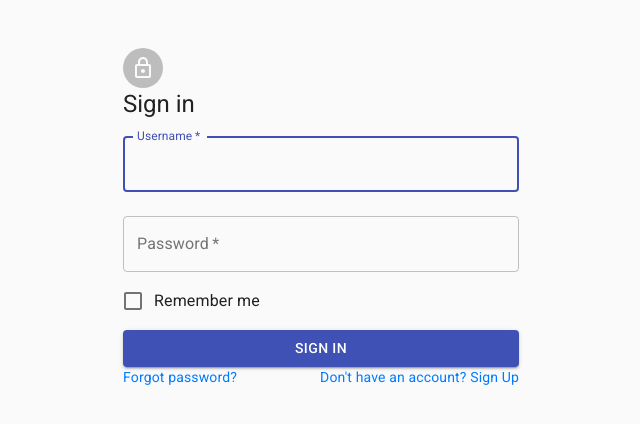
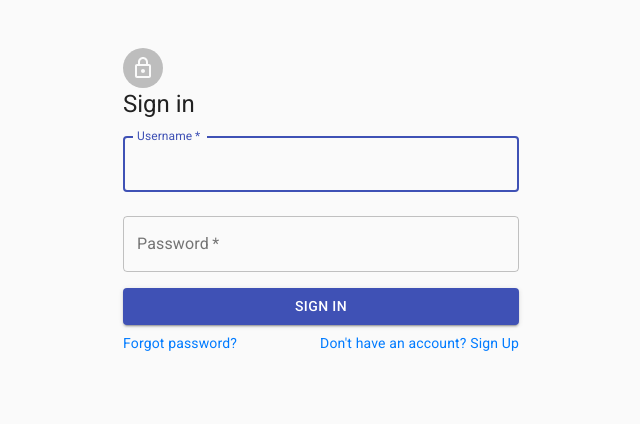
Before and after one commit to NikolasKomonen/LabourGame, a React (Create React App) app: page /login in a window 1280 px wide. Shown: the top 424 px of the page, without its empty margins (319-959 px from the left). Built offline with nearby package versions, Linux system fonts and the light colour scheme.

Commit message:
Minor fixes
Signed-off-by: NikolasKomonen <nikolaskomonen@gmail.com>

```diff
--- a/public/index.html
+++ b/public/index.html
@@ -13,7 +13,7 @@
   <link rel="stylesheet" href="https://fonts.googleapis.com/css?family=Roboto:300,400,500,700&display=swap" />
   <link rel="stylesheet" href="https://fonts.googleapis.com/icon?family=Material+Icons" />
 
-  <title>React App</title>
+  <title>Gig Economy Game</title>
 </head>
 
 <body>
--- a/src/App.js
+++ b/src/App.js
@@ -25,6 +25,7 @@ class App extends Component {
                     <Route path="/login" component={LoginPage} />
                     <Route path="/register" component={RegisterPage} />
                     <Route path="/game" component={GamePage}/>
+                    <Route path="*" component={RootRedirect} />
                 </Switch>
             </div>
 
--- a/src/LoginTab.js
+++ b/src/LoginTab.js
@@ -1,9 +1,10 @@
 import React, { Component } from 'react';
-import { withStyles, Grid, TextField, Button, FormControlLabel, Checkbox, Container, CssBaseline, Avatar, Typography, Box, Dialog } from '@material-ui/core';
+import { withStyles, Grid, TextField, Button, Container, CssBaseline, Avatar, Typography, Box, Dialog } from '@material-ui/core';
 import LockOutlinedIcon from '@material-ui/icons/LockOutlined';
 import $ from 'jquery'
 import { withRouter, Link } from 'react-router-dom'
 import { makeStyles } from '@material-ui/core/styles';
+
 
 const useStyles = makeStyles(theme => ({
     paper: {
@@ -19,10 +20,7 @@ const useStyles = makeStyles(theme => ({
     form: {
         width: '100%', // Fix IE 11 issue.
         marginTop: theme.spacing(1),
-    },
-    submit: {
-        margin: theme.spacing(3, 0, 2),
-    },
+    }
 }));
 
 
@@ -38,15 +36,15 @@ class LoginTab extends Component {
     }
 
     closeModal() {
-        this.setState({ showForgotPasswordModal: false })
+        this.setState({ showForgotPasswordPopup: false })
     }
 
     openModal() {
-        this.setState({ showForgotPasswordModal: true })
+        this.setState({ showForgotPasswordPopup: true })
     }
 
     ifEnterPressed(keyCode) {
-        if(keyCode === 13) {
+        if (keyCode === 13) {
             this.validateLogin()
         }
     }
@@ -61,25 +59,25 @@ class LoginTab extends Component {
                 'Content-Type': 'application/json'
             }
         }).then((res) => {
-            if(res.status === 200) {
+            if (res.status === 200) {
                 this.props.history.push('/game')
                 return;
             }
-            return(res.text())
+            return (res.text())
 
         }).then((text) => {
-            if(text) {
-                const newState = { ...this.state}
+            if (text) {
+                const newState = { ...this.state }
 
-                    newState.loginErrorMessage = text
-                    this.setState(newState)
+                newState.loginErrorMessage = text
+                this.setState(newState)
             }
         })
     }
 
     newLoginAttempt() {
-        if(this.state.loginErrorMessage) {
-            const newState = { ...this.state}
+        if (this.state.loginErrorMessage) {
+            const newState = { ...this.state }
             newState.loginErrorMessage = undefined
             this.setState(newState)
         }
@@ -87,11 +85,9 @@ class LoginTab extends Component {
 
     render() {
         const classes = useStyles;
-        console.log("In Login Tab Render")
 
         return (
-
-            <Container className="mt-5"component="main" maxWidth="xs">
+            <Container className="mt-5" component="main" maxWidth="xs">
                 <CssBaseline />
                 <div className={classes.paper}>
                     <Avatar className={classes.avatar}>
@@ -100,7 +96,7 @@ class LoginTab extends Component {
                     <Typography component="h1" variant="h5">
                         Sign in
                 </Typography>
-                    <form className={classes.form} onChange={() => {this.newLoginAttempt()}} onKeyDown={(e) => {this.ifEnterPressed(e.keyCode)}}>
+                    <form className={classes.form} onChange={() => { this.newLoginAttempt() }} onKeyDown={(e) => { this.ifEnterPressed(e.keyCode) }}>
                         <TextField
                             variant="outlined"
                             margin="normal"
@@ -123,30 +119,26 @@ class LoginTab extends Component {
                             id="login-password"
                             autoComplete="current-password"
                         />
-                        <FormControlLabel
-                            control={<Checkbox value="remember" color="primary" />}
-                            label="Remember me"
-                        />
                         <Box ><Typography color="error">{this.state.loginErrorMessage}</Typography></Box>
                         <Button
                             type="button"
                             fullWidth
                             variant="contained"
                             color="primary"
-                            className={classes.submit}
+                            className="mt-2"
                             onClick={() => { this.validateLogin() }}
                         >
                             Sign In
-                  </Button>
-                        <Grid container>
+                        </Button>
+                        <Grid container className="mt-2">
                             <Grid item xs>
-                                <Link to="" onClick={(e) => {e.preventDefault(); this.openModal()}} >
+                                <Link to="" onClick={(e) => { e.preventDefault(); this.openModal() }} >
                                     Forgot password?
                                 </Link>
-                                <Dialog onClose={() => {this.closeModal()}} open={this.state.showForgotPasswordPopup}>
+                                <Dialog onClose={() => { this.closeModal() }} open={this.state.showForgotPasswordPopup}>
                                     <Box className="p-3">
-                                    <h3>Please Contact Nikolas Komonen</h3>
-                                    <p>Email: nikolas.komonen AT mail.utoronto.ca</p>
+                                        <h3>Please Contact Nikolas Komonen</h3>
+                                        <p>Email: nikolas.komonen AT mail.utoronto.ca</p>
                                     </Box>
                                 </Dialog>
                             </Grid>
@@ -158,9 +150,7 @@ class LoginTab extends Component {
                         </Grid>
                     </form>
                 </div>
-
             </Container>
-
         );
     }
 }
--- a/src/ResponsiveDrawer.js
+++ b/src/ResponsiveDrawer.js
@@ -49,7 +49,7 @@ const useStyles = makeStyles(theme => ({
   },
 }));
 export const ResponsiveDrawer = withRouter((props) => {
-  const dummyCategories = ['A', 'B', 'C']
+  const dummyCategories = ['Pages', 'Under', 'Construction']
   const classes = useStyles();
   const theme = useTheme();
   const [mobileOpen, setMobileOpen] = React.useState(false);
```
Also changed, not shown: 2 other files (tests, documents, lock files or other folders).
